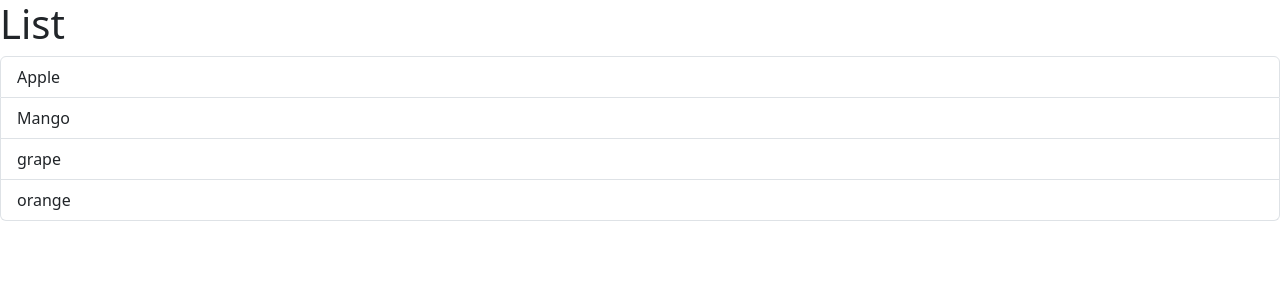
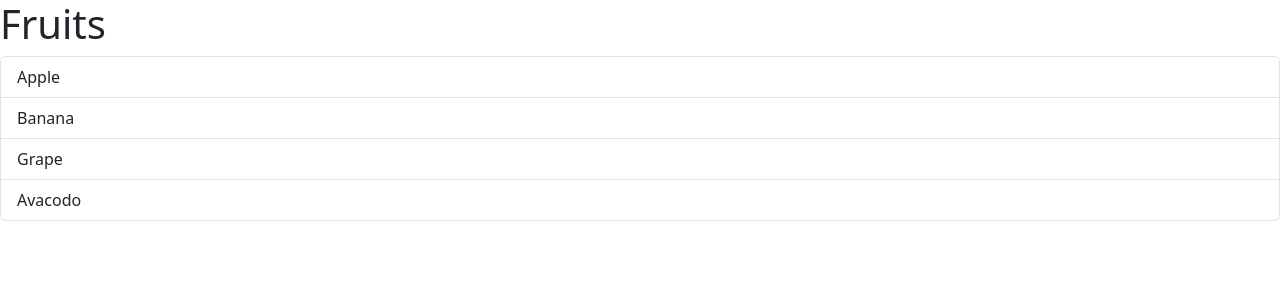
Before and after one commit to shakyarishesh/React-Learning, a React (Vite) app: page / in a window 1280 px wide. Shown: the top 300 px of the page. Built offline with nearby package versions, Linux system fonts and the light colour scheme.

Commit message:
feat: capturing and fetching the functions and values from the Props

```diff
--- a/src/components/ListGroup.tsx
+++ b/src/components/ListGroup.tsx
@@ -1,7 +1,15 @@
 import { useState } from "react";
+interface Props {
+  items: string[];
+  heading: string;
+  count: number
 
-function ListGroup() {
-  let items = ["Apple", "Mango", "grape", "orange"];
+  onSelectItem: (item: string, a: number) => void;
+}
+
+
+function ListGroup({ items, heading, count, onSelectItem }: Props) {
+  // let items = ["Apple", "Mango", "grape", "orange"];
   const [selectedIndex, setSelectedIndex] = useState(-1);
 
   const getMessage = () => {
@@ -10,14 +18,21 @@ function ListGroup() {
 
   return (
     <>
-      <h1>List</h1>
+      <h1>{heading}</h1>
       <ul className="list-group">
         {getMessage()}
         {items.map((item, index) => (
           <li
-            className={ selectedIndex === index ? "list-group-item active" : "list-group-item"}
+            className={
+              selectedIndex === index
+                ? "list-group-item active"
+                : "list-group-item"
+            }
             key={item}
-            onClick={ () => { setSelectedIndex(index);}}
+            onClick={() => {
+              setSelectedIndex(index);
+              onSelectItem(item, count++)
+            }}
           >
             {item}
           </li>
```
